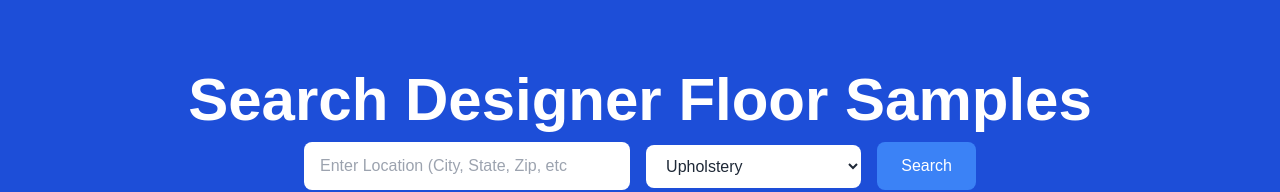
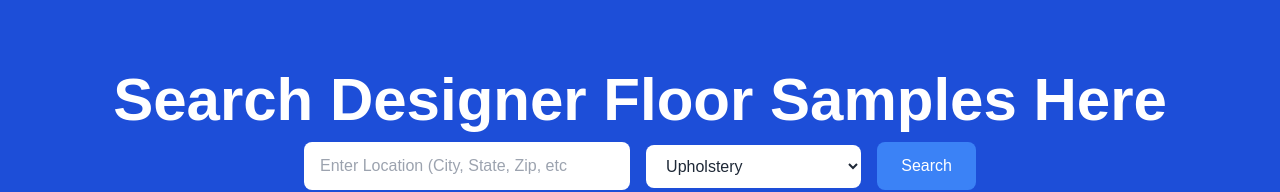
Before and after one commit to tmsmith1150/thedealsdynamo, a Next.js app: page / in a window 1280 px wide. Shown: the part 127-319 px from the top of the page. Built offline with nearby package versions, Linux system fonts and the light colour scheme; no server answers; the database is empty.

Commit message:
running free

```diff
--- a/components/Hero.jsx
+++ b/components/Hero.jsx
@@ -9,7 +9,7 @@ const Hero = () => {
           <h1
             className="text-4xl font-extrabold text-white sm:text-5xl md:text-6xl"
           >
-            Search Designer Floor Samples
+            Search Designer Floor Samples Here
           </h1>
         </div>
         <form
```
